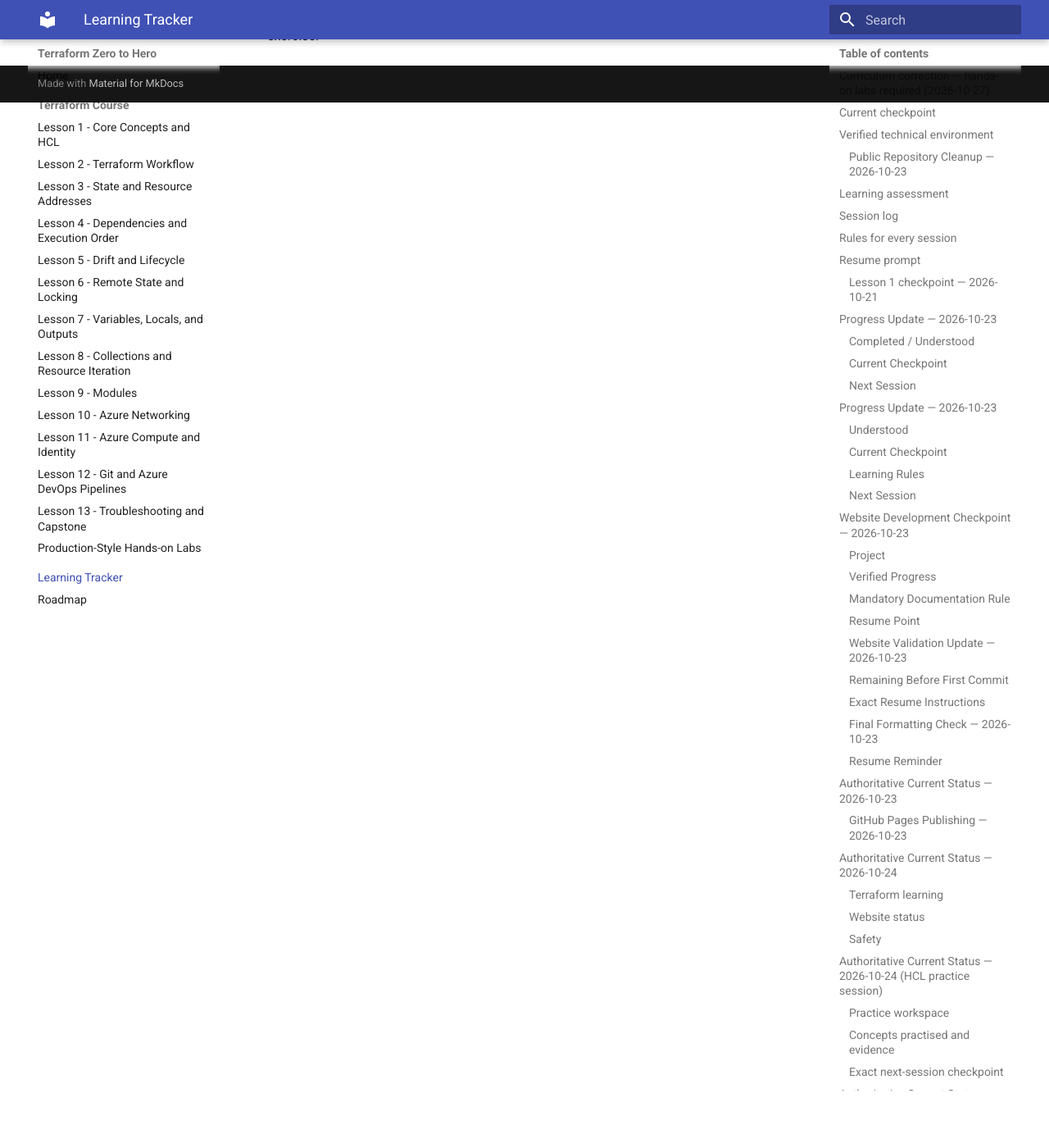
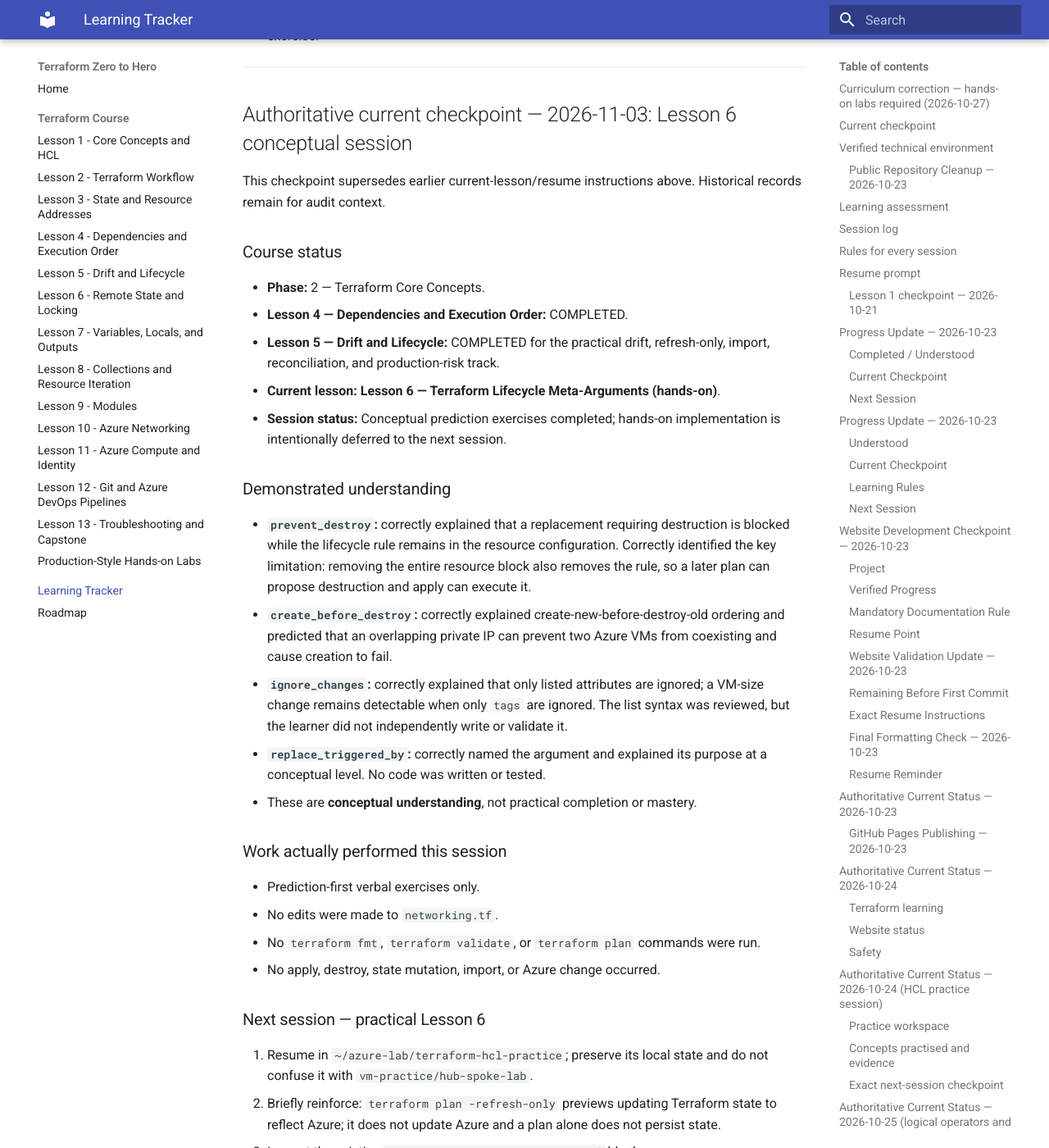
Before and after one commit to pshewale-dev/terraform-azure-lab, an MkDocs documentation site: the page built from docs/LEARNING-PROGRESS.md, in a window 1280 px wide and 1400 px high, scrolled down 43028 px. Shown: the whole window at 82% size. Built offline with MkDocs 1.6.1 and Material for MkDocs 9.7.7, drawn with Linux system fonts in a browser that asks for light colours; some of the changed text lies outside the part shown.

Commit message:
Update LEARNING-PROGRESS.md for Lesson 6 checkpoint

```diff
--- a/docs/LEARNING-PROGRESS.md
+++ b/docs/LEARNING-PROGRESS.md
@@ -1069,3 +1069,44 @@ Workspace: `~/azure-lab/terraform-hcl-practice`; local state.
    - `replace_triggered_by`
 3. Use safe plan-based exercises and explain any proposed replacement/destruction before any state-changing or Azure-impacting action.
 4. Keep responses concise and practical; ask for only the output needed for the current exercise.
+
+---
+
+## Authoritative current checkpoint — 2026-11-03: Lesson 6 conceptual session
+
+This checkpoint supersedes earlier current-lesson/resume instructions above. Historical records remain for audit context.
+
+### Course status
+- **Phase:** 2 — Terraform Core Concepts.
+- **Lesson 4 — Dependencies and Execution Order:** COMPLETED.
+- **Lesson 5 — Drift and Lifecycle:** COMPLETED for the practical drift, refresh-only, import, reconciliation, and production-risk track.
+- **Current lesson:** **Lesson 6 — Terraform Lifecycle Meta-Arguments (hands-on)**.
+- **Session status:** Conceptual prediction exercises completed; hands-on implementation is intentionally deferred to the next session.
+
+### Demonstrated understanding
+- **`prevent_destroy`:** correctly explained that a replacement requiring destruction is blocked while the lifecycle rule remains in the resource configuration. Correctly identified the key limitation: removing the entire resource block also removes the rule, so a later plan can propose destruction and apply can execute it.
+- **`create_before_destroy`:** correctly explained create-new-before-destroy-old ordering and predicted that an overlapping private IP can prevent two Azure VMs from coexisting and cause creation to fail.
+- **`ignore_changes`:** correctly explained that only listed attributes are ignored; a VM-size change remains detectable when only `tags` are ignored. The list syntax was reviewed, but the learner did not independently write or validate it.
+- **`replace_triggered_by`:** correctly named the argument and explained its purpose at a conceptual level. No code was written or tested.
+- These are **conceptual understanding**, not practical completion or mastery.
+
+### Work actually performed this session
+- Prediction-first verbal exercises only.
+- No edits were made to `networking.tf`.
+- No `terraform fmt`, `terraform validate`, or `terraform plan` commands were run.
+- No apply, destroy, state mutation, import, or Azure change occurred.
+
+### Next session — practical Lesson 6
+1. Resume in `~/azure-lab/terraform-hcl-practice`; preserve its local state and do not confuse it with `vm-practice/hub-spoke-lab`.
+2. Briefly reinforce: `terraform plan -refresh-only` previews updating Terraform state to reflect Azure; it does not update Azure and a plan alone does not persist state.
+3. Inspect the existing `azurerm_storage_account.imported` block.
+4. Have the learner add `prevent_destroy = true` inside that resource, then run `terraform fmt` and `terraform validate`. Use read-only plan review only when appropriate. Do not remove the resource block or intentionally produce a destructive plan against the real lab account.
+5. Practise `create_before_destroy`, `ignore_changes`, and `replace_triggered_by` with isolated/local examples or safe configuration snippets; learner predicts first, writes small HCL, then verifies.
+6. Include one troubleshooting drill and an independent explanation. Do not mark the hands-on lesson complete until code is written and verified.
+
+### Environment and safety
+- Preserve `rg-tf-lab-prashant-dev`, its VNet, subnet, both Storage Accounts (including `stdepprashantlab`), and local Terraform state.
+- Preserve `vm-practice/hub-spoke-lab` and its separate Azure Storage backend/state.
+- No `terraform apply`, `terraform apply -refresh-only`, `terraform destroy`, state mutation/import, backend migration, or impactful Azure operation without fresh explicit approval for that specific operation.
+- No cleanup or deletion of the imported Storage Account is authorized.
+- Keep the session concise, practical, one concept at a time, prediction-first, and avoid unnecessary command-output requests.
```
